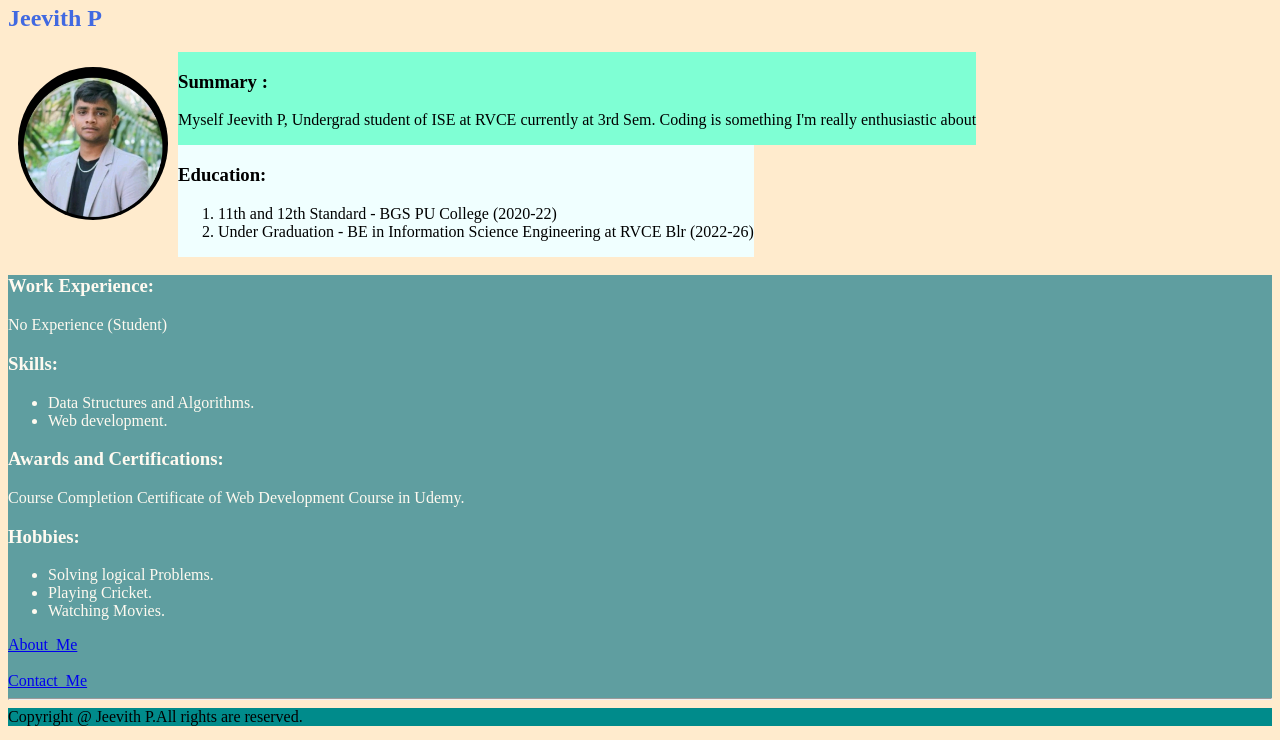
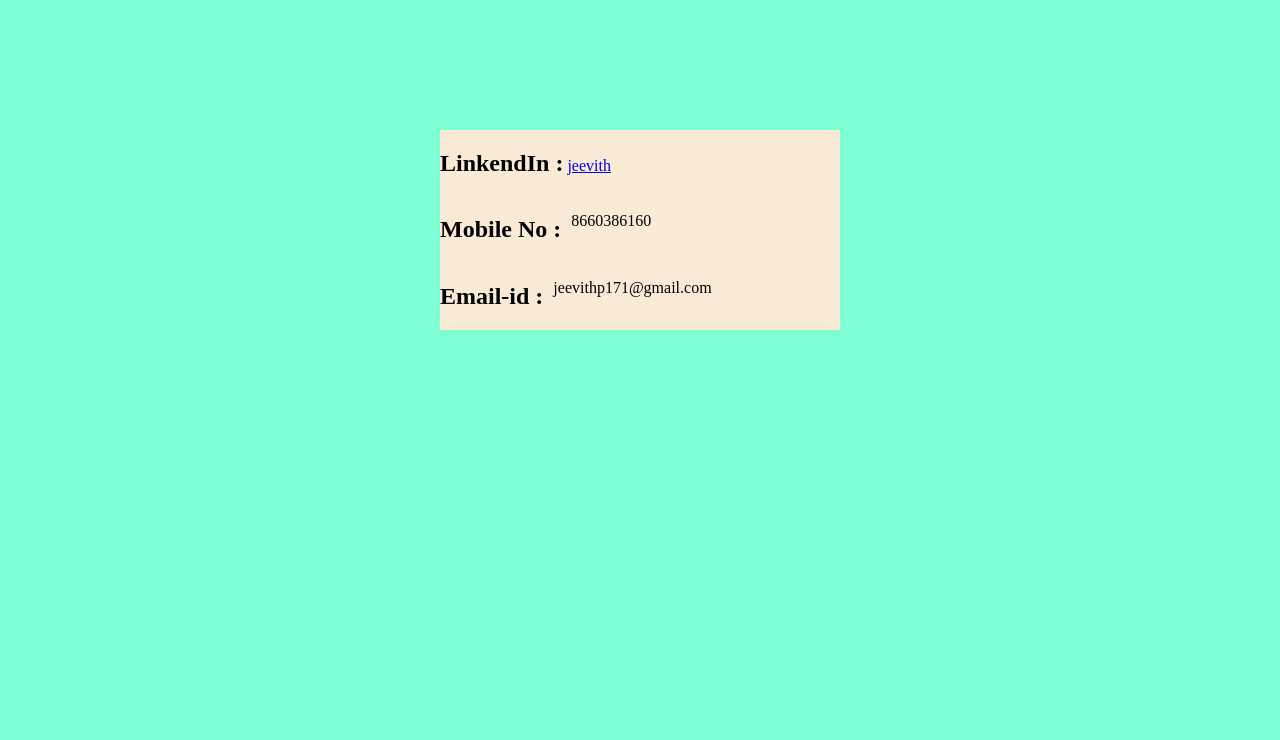
Before and after one commit to JeevithP/HTML-Resume, a plain HTML site: page contact.html in a window 1280 px wide. Shown: the part 60-800 px from the top of the page. Drawn offline with Linux system fonts and the light colour scheme.

Commit message:
Update contact.html

```diff
--- a/contact.html
+++ b/contact.html
@@ -3,60 +3,49 @@
 <head>
     <meta charset="UTF-8">
     <meta name="viewport" content="width=device-width, initial-scale=1.0">
-    <title>My Resume</title>
-    <link rel="stylesheet" href="./style.css">
+    <title>Document</title>
+
+    <style>
+        body{
+            background-color: aquamarine;
+        }
+        .container{
+            height: 200px;
+            width: 400px;
+            background-color: antiquewhite;
+        }
+        .contact{
+            display: flex;
+            gap: 10px;
+        }
+        .email{
+            display: flex;
+            gap: 10px;
+        }
+        .flex{
+            display: flex;
+            justify-content: center;
+            align-items: center;
+            margin-top: 15%;
+        }
+    </style>
 </head>
 <body>
-    <div class="heading">Sample Resume</div>
-    <h2>Jeevith P</h2>
-    <div class="photo">
-        <img src="./assets/Profile photo.jpg" alt="My Photo" width="150px">
+    <div class="flex">
+    <div class="container">
+        <div class="ll">
+            <h2 id="linkedin" style="display: inline-block;">LinkendIn : </h2>
+            <a href="https://www.linkedin.com/in/jeevith-p-6a830a276/">jeevith</a>
+        </div>
+        <div class="contact">
+            <h2 style="display: inline-block;">Mobile No : </h2>
+            <p>8660386160</p>
+        </div>
+        <div class="email">
+            <h2>Email-id : </h2>
+            <p>jeevithp171@gmail.com</p>
+        </div>
     </div>
-
-    <div class="Summary">
-        <h3>Summary :</h3>
-        <p>Myself Jeevith P, Undergrad student of ISE at RVCE currently at 3rd Sem. Coding is something I'm really enthusiastic about</p>
-
-    </div>
-    <div class="Education">
-        <h3>Education:</h3>
-        <ol>
-            <li>
-                11th and 12th Standard - BGS PU College (2020-22)
-            </li>
-            <li>Under Graduation - BE in Information Science Engineering at RVCE Blr (2022-26)</li>
-        </ol>
-    </div>
-
-    <div class="work">
-        <h3>Work Experience:</h3>
-        <p>No Experience (Student)</p>
-
-
-        <h3>Skills:</h3>
-        <ul>
-            <li>Data Structures and Algorithms.</li>
-            <li>Web development.</li>
-        </ul>
-
-        <h3>Awards and Certifications:</h3>
-        <p>Course Completion Certificate of Web Development Course in Udemy.</p>
-
-        <h3>Hobbies:</h3>
-        <ul>
-            <li>Solving logical Problems.</li>
-            <li>Playing Cricket.</li>
-            <li>Watching Movies.</li>
-
-        </ul>
-
-        <a href="./about.html">About_Me</a>
-        <br>
-        <br>
-        <a href="./contact.html">Contact_Me</a>
-        <hr>
-    </div>
-    <footer>Copyright @ Jeevith P.All rights are reserved.</footer>
-
+</div>
 </body>
 </html>
```
